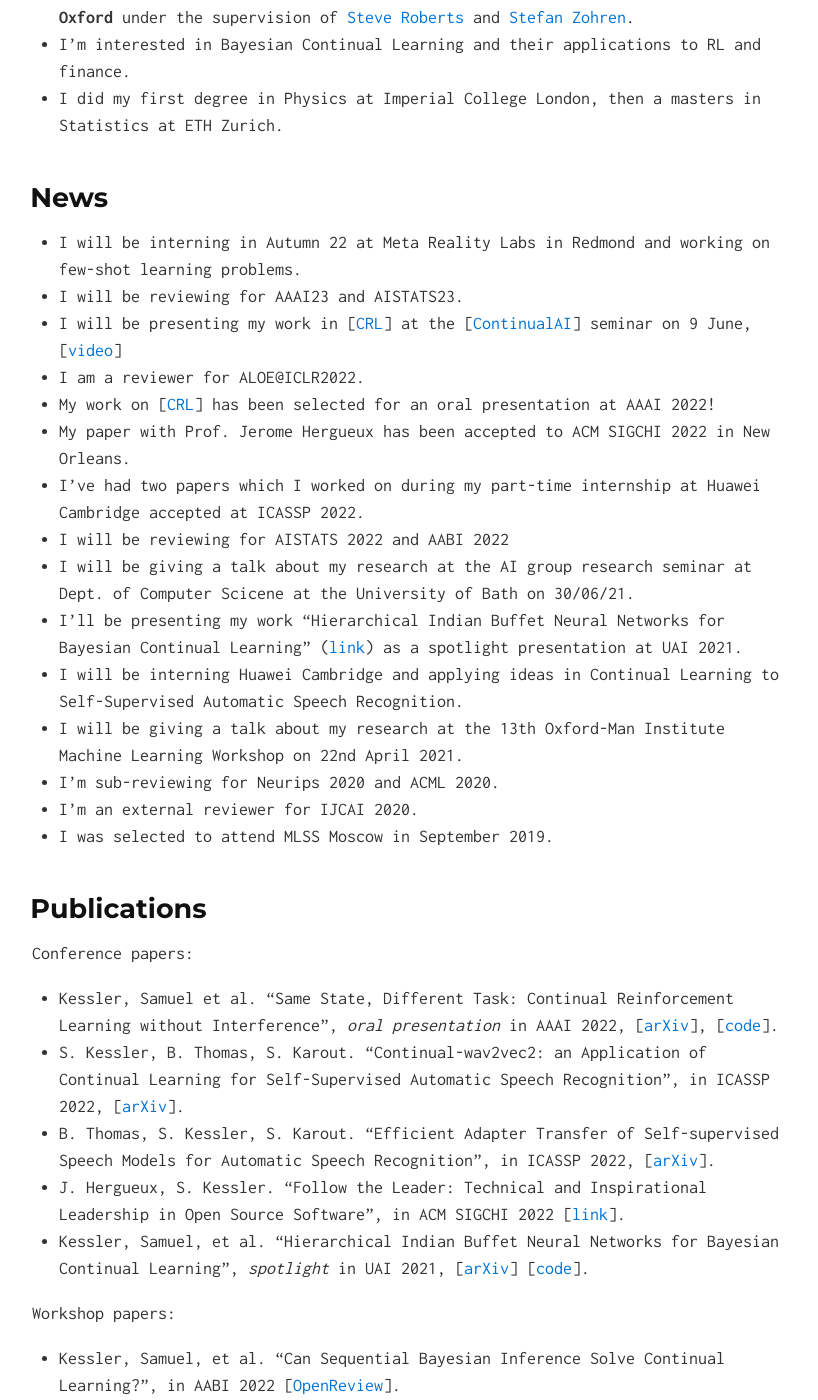
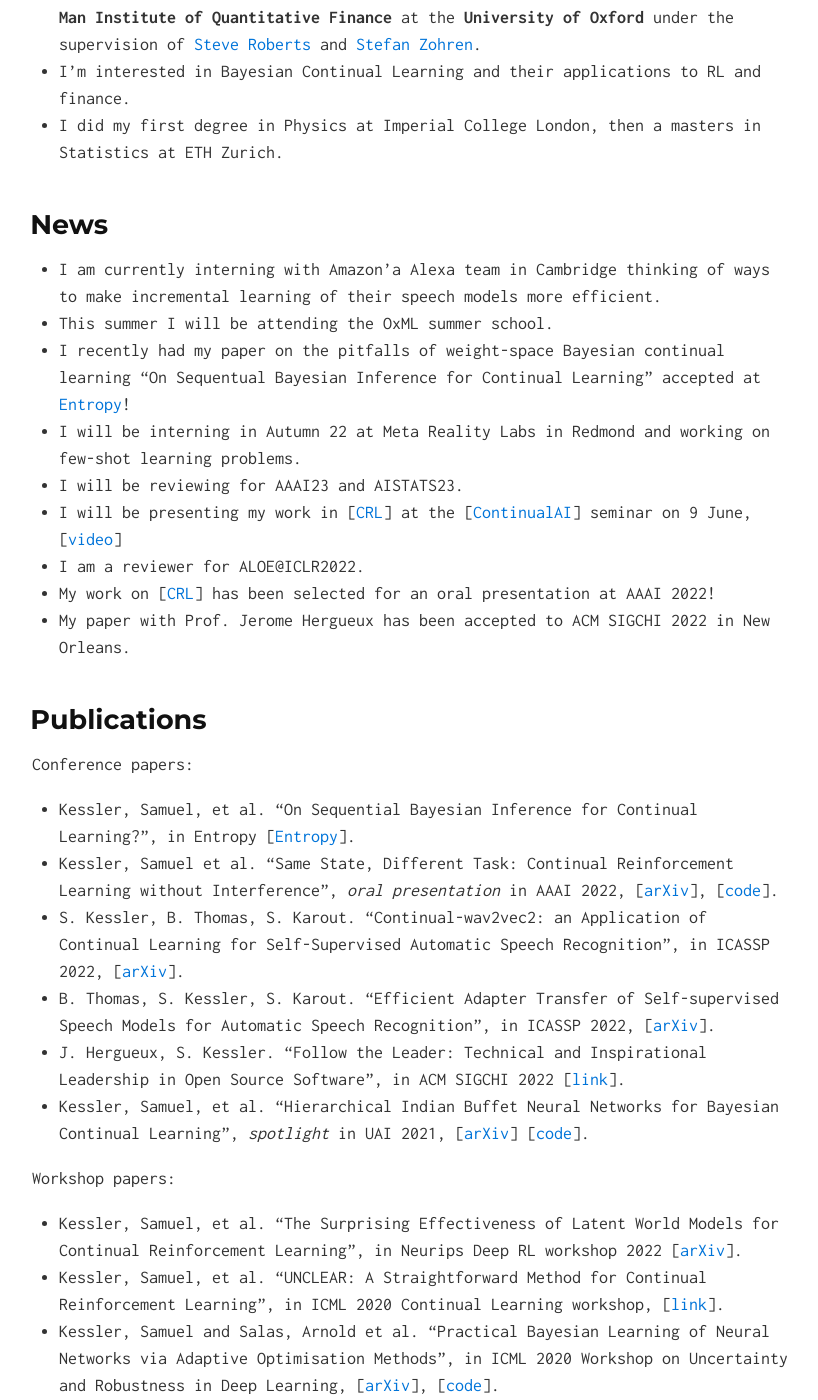
Before and after one commit to skezle/skezle.github.io, a Jekyll site: the page built from index.md, in a window 1280 px wide and 1400 px high, scrolled down 518 px. Shown: the whole window, without its empty margins (230-1048 px from the left). Built offline with Jekyll 4.4.1, drawn with Linux system fonts in a browser that asks for light colours; some of the changed text lies outside the part shown.

Commit message:
local changes

```diff
--- a/index.md
+++ b/index.md
@@ -4,7 +4,9 @@ layout: default
 
 ![Sam Kessler](https://raw.github.com/skezle/skezle.github.io/master/_assets/me.png "me")
 
-* I am a final year PhD in the **Machine Learning Research Group** at the **University of Oxford** under
+
+* I am a final year PhD student in the **Machine Learning Research Group** and
+**Oxford-Man Institute of Quantitative Finance** at the **University of Oxford** under
  the supervision of [Steve Roberts](https://www.robots.ox.ac.uk/~sjrob/) and
  [Stefan Zohren](http://www.oxford-man.ox.ac.uk/node/2430).
 * I'm interested in Bayesian Continual Learning and their
@@ -13,24 +15,20 @@ applications to RL and finance.
 Statistics at ETH Zurich.
 
 ## News
+
+* I am currently interning with Amazon'a Alexa team in Cambridge thinking of ways to make incremental learning of their speech models more efficient.
+* This summer I will be attending the OxML summer school.
+* I recently had my paper on the pitfalls of weight-space Bayesian continual learning "On Sequentual Bayesian Inference for Continual Learning" accepted at [Entropy](https://www.mdpi.com/1099-4300/25/6/884)!
 * I will be interning in Autumn 22 at Meta Reality Labs in Redmond and working on few-shot learning problems.
 * I will be reviewing for AAAI23 and AISTATS23.
 * I will be presenting my work in \[[CRL](https://arxiv.org/abs/2106.02940)\] at the \[[ContinualAI](https://www.continualai.org/)\] seminar on 9 June, \[[video](https://www.youtube.com/watch?v=vHTmXcETsyU)\]
 * I am a reviewer for ALOE@ICLR2022.
 * My work on \[[CRL](https://arxiv.org/abs/2106.02940)\] has been selected for an oral presentation at AAAI 2022!
 * My paper with Prof. Jerome Hergueux has been accepted to ACM SIGCHI 2022 in New Orleans.
-* I've had two papers which I worked on during my part-time internship at Huawei Cambridge accepted at ICASSP 2022.
-* I will be reviewing for AISTATS 2022 and AABI 2022
-* I will be giving a talk about my research at the AI group research seminar at Dept. of Computer Scicene at the University of Bath on 30/06/21.
-* I'll be presenting my work "Hierarchical Indian Buffet Neural Networks for Bayesian Continual Learning" ([link](https://arxiv.org/abs/1912.02290)) as a spotlight presentation at UAI 2021.
-* I will be interning Huawei Cambridge and applying ideas in Continual Learning to Self-Supervised Automatic Speech Recognition.
-* I will be giving a talk about my research at the 13th Oxford-Man Institute Machine Learning Workshop on 22nd April 2021.
-* I'm sub-reviewing for Neurips 2020 and ACML 2020.
-* I'm an external reviewer for IJCAI 2020.
-* I was selected to attend MLSS Moscow in September 2019.
 
 ## Publications
 Conference papers:
+* Kessler, Samuel, et al. "On Sequential Bayesian Inference for Continual Learning?", in Entropy \[[Entropy](https://www.mdpi.com/1099-4300/25/6/884)\].
 * Kessler, Samuel et al. "Same State, Different Task: Continual Reinforcement Learning without Interference", *oral presentation* in AAAI 2022, \[[arXiv](https://arxiv.org/abs/2106.02940)\], \[[code](https://github.com/skezle/owl)\].
 * S. Kessler, B. Thomas, S. Karout. "Continual-wav2vec2: an Application of Continual Learning for Self-Supervised Automatic Speech Recognition", in ICASSP 2022, \[[arXiv](https://arxiv.org/abs/2107.13530)\].
 * B. Thomas, S. Kessler, S. Karout. "Efficient Adapter Transfer of Self-supervised Speech Models for Automatic Speech Recognition", in ICASSP 2022, \[[arXiv](http://arxiv.org/abs/2202.03218)\].
@@ -38,14 +36,13 @@ Conference papers:
 * Kessler, Samuel, et al. "Hierarchical Indian Buffet Neural Networks for Bayesian Continual Learning", *spotlight* in UAI 2021, \[[arXiv](https://arxiv.org/abs/1912.02290)\] \[[code](https://github.com/skezle/IBP_BNN)\].
 
 Workshop papers:
-* Kessler, Samuel, et al. "Can Sequential Bayesian Inference Solve Continual Learning?", in AABI 2022 \[[OpenReview](https://openreview.net/pdf?id=2Ann7eaLBEv)\].
+* Kessler, Samuel, et al. "The Surprising Effectiveness of Latent World Models for Continual Reinforcement Learning", in Neurips Deep RL workshop 2022 \[[arXiv](https://arxiv.org/abs/2211.15944)\].
 * Kessler, Samuel, et al. "UNCLEAR: A Straightforward Method for Continual Reinforcement Learning", in ICML 2020 Continual Learning workshop, \[[link](https://drive.google.com/file/d/1GMTWC0C6jMTwtqZxoyq6a-VDxkrDCIHm/view)\].
 * Kessler, Samuel and Salas, Arnold et al. "Practical Bayesian Learning of Neural Networks via Adaptive Optimisation Methods", in ICML 2020 Workshop on Uncertainty and Robustness in Deep Learning, \[[arXiv](https://arxiv.org/abs/1811.03679)\], \[[code](https://github.com/skezle/BADAM)\].
 * Kessler, Samuel, et al. "Indian Buffet Neural Networks for Continual Learning", in Neurips 2019 BDL Workshop \[[arXiv](http://bayesiandeeplearning.org/2019/papers/63.pdf)\].
 
 ## Working papers
-* Kessler, Samuel, et al. "The Surprising Effectiveness of Latent World Models for Continual Reinforcement Learning", under review 2022.
-* Kessler, Samuel, et al. "Can Sequential Bayesian Inference Solve Continual Learning?", under review 2022.
+* Kessler, Samuel, et al. "The Effectiveness of World Models for Continual Reinforcement Learning", under review 2023.
 
 ## Teaching
 *  Teaching Assistant HT 2021, Applied Machine Learning, Graduate Course, Oxford Univeristy, Oxford Internet Institute.
```
